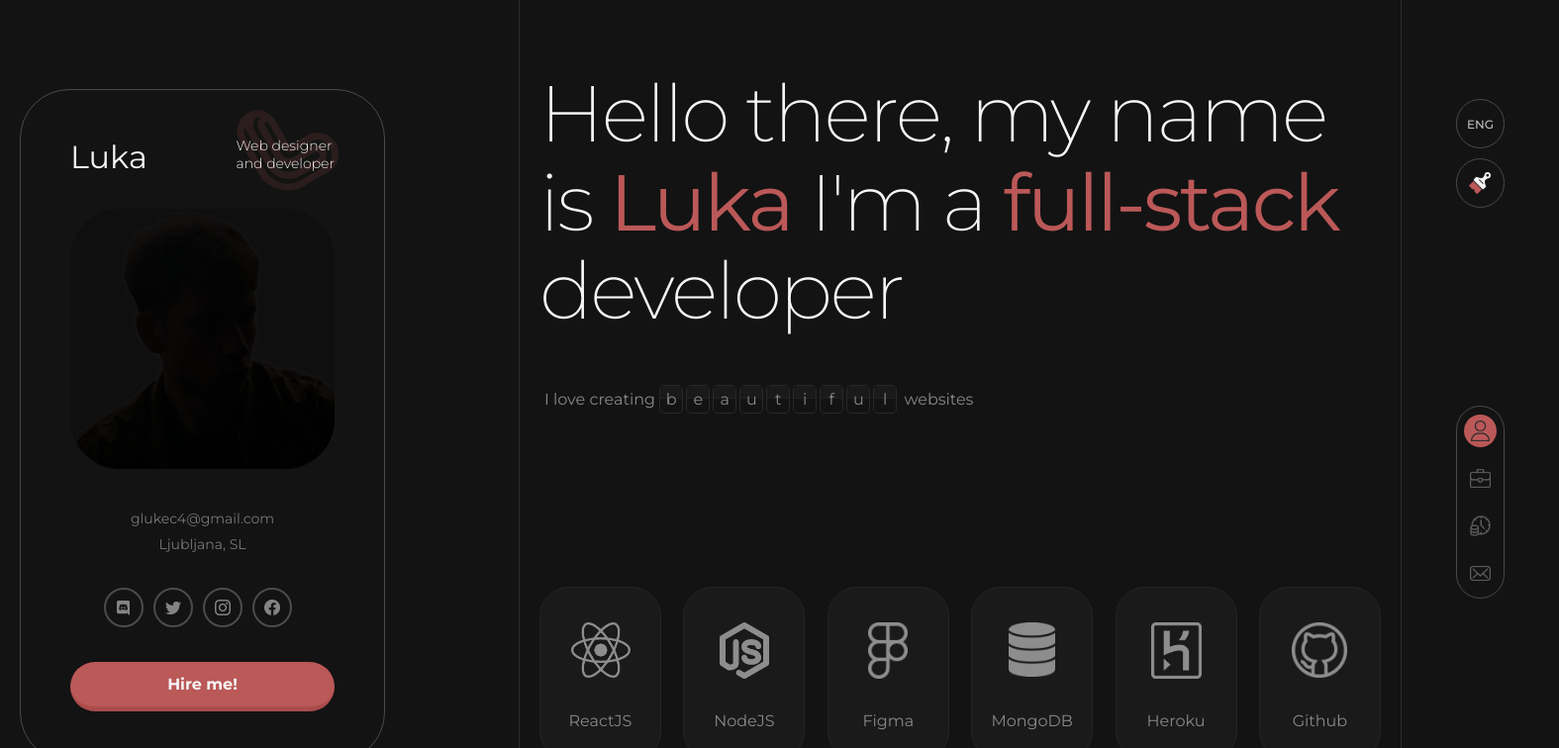
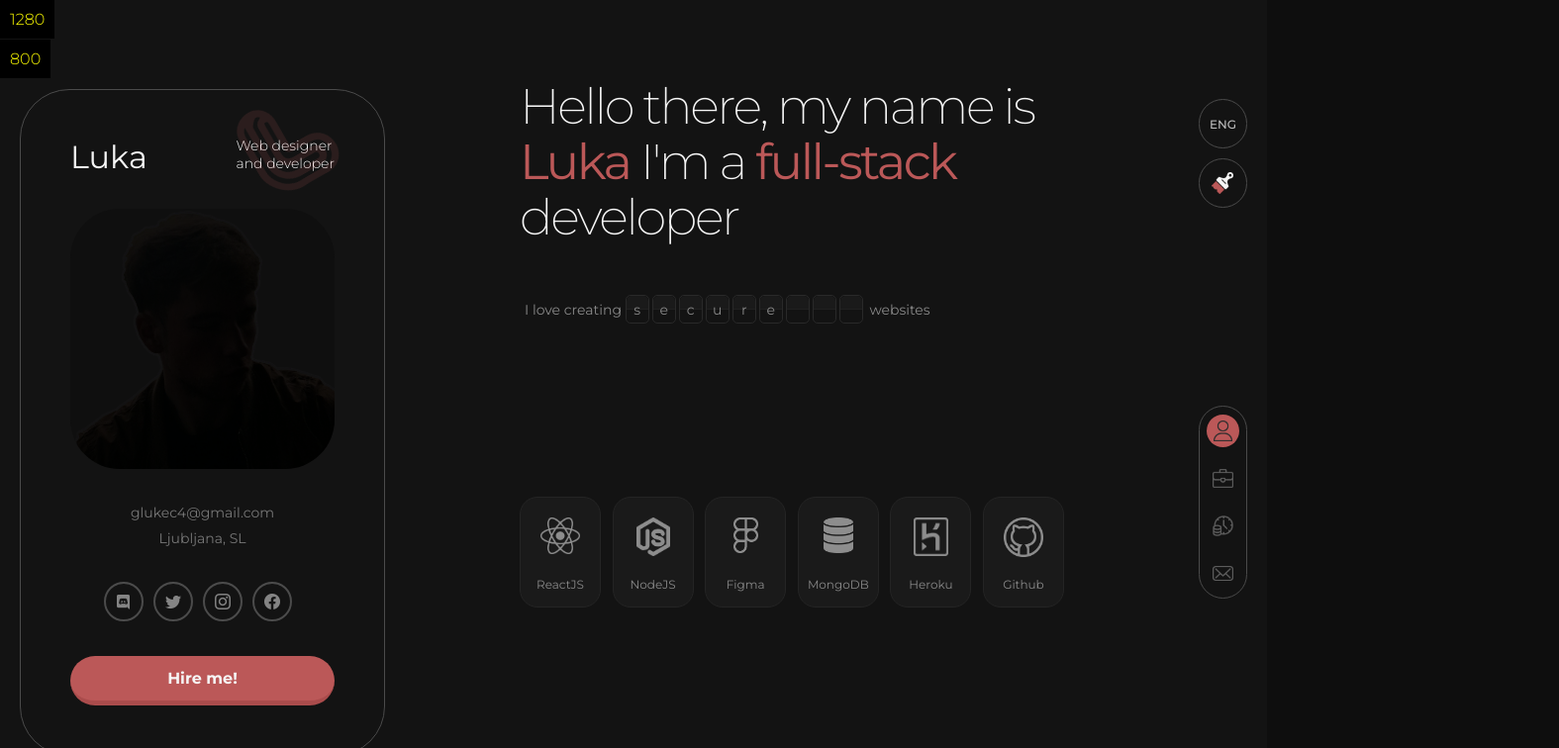
Before and after one commit to LukaG95/portfolio, a React (Create React App) app in the folder client/: page / in a window 1280 px wide. Shown: the top 756 px of the page at 99% size, 1575 px wide, since content can reach past the window. Built offline with nearby package versions, Linux system fonts and the light colour scheme.

Commit message:
70% responsive done

```diff
--- a/client/src/App.js
+++ b/client/src/App.js
@@ -9,6 +9,7 @@ import PriceBlock from './components/PriceBlock.js';
 import FormItem from './components/FormItem.js';
 import Navbar from './components/Navbar.js';
 import FilterItem from './components/FilterItem.js';
+import useWindowDimensions from './WindowDimensions.js';
 
 import ReactLogo from './images/react.png';
 import ReactRedLogo from './images/react red.png';
@@ -38,9 +39,10 @@ import AdvancedWebsite from './images/advanced website.png';
 import WebApp from './images/web app.png';
 
 function App() {
-  const [showWebsite, setShowWebsite] = useState(false);
+  const [showWebsite, setShowWebsite] = useState(true);
   const [selectedIndex, setSelectedIndex] = useState(0);
   const divRef = useRef(null);
+  const { s_width, s_height } = useWindowDimensions();
 
   const website_options = [
     { value: "Simple website" },
@@ -56,6 +58,7 @@ function App() {
 
     }, 2500);
   }, [])
+
 
   useEffect(() => {
 
@@ -85,6 +88,7 @@ function App() {
     };
 
   }, [showWebsite]);
+
 
   useEffect(() => {
     const handleScroll = () => {
@@ -123,6 +127,8 @@ function App() {
   if (showWebsite)
   return (
     <div className={styles.app}>
+      <div className={styles.dimensions}>{s_width}</div>
+      <div className={styles.dimensions} style={{top: "40px"}}>{s_height}</div>
       <div className={styles.left}>
         <div className={styles.placeholder}>
           <div className={styles.top}>
@@ -158,37 +164,37 @@ function App() {
               imageSrc={ReactLogo}
               imageHoverSrc={ReactRedLogo}
               name="ReactJS"
-              width="60px"
+              width={s_width <= 1680 && s_width > 1130 ? "40px" : "60px"}
             />
             <Skill
               imageSrc={NodeLogo}
               imageHoverSrc={NodeRedLogo}
               name="NodeJS"
-              width="50px"
+              width={s_width <= 1680 && s_width > 1130 ? "34px" : "50px"}
             />
             <Skill
               imageSrc={FigmaLogo}
               imageHoverSrc={FigmaRedLogo}
               name="Figma"
-              width="40px"
+              width={s_width <= 1680 && s_width > 1130 ? "25px" : "40px"}
             />
             <Skill
               imageSrc={MongoDBLogo}
               imageHoverSrc={MongoDBRedLogo}
               name="MongoDB"
-              width="47px"
+              width={s_width <= 1680 && s_width > 1130 ? "30px" : "47px"}
             />
             <Skill
               imageSrc={HerokuLogo}
               imageHoverSrc={HerokuRedLogo}
               name="Heroku"
-              width="51px"
+              width={s_width <= 1680 && s_width > 1130 ? "35px" : "51px"}
             />
             <Skill
               imageSrc={GithubLogo}
               imageHoverSrc={GithubRedLogo}
               name="Github"
-              width="56px"
+              width={s_width <= 1680 && s_width > 1130 ? "40px" : "56px"}
             />
           </div>
         </div>
@@ -227,7 +233,7 @@ function App() {
           </div>
         </div>
         <div className={styles.three} id="three">
-          <div className={`${styles.hidden} fade-in-div`}>
+          <div className={`${styles["price-wrapper"]} ${styles.hidden} fade-in-div`}>
             <PriceBlock
               title={"SIMPLE WEBSITE"}
               price={100}
--- a/client/src/App.module.scss
+++ b/client/src/App.module.scss
@@ -4,11 +4,18 @@
   position: relative;
 }
 
+.dimensions{
+  position: absolute;
+  top: 0;
+  left: 0;
+  color: yellow;
+  background-color: black;
+  padding: 10px;
+  z-index: 2;
+}
+
 .left{
   color: #f6f6f6;
-
-  left: 0px;
-  top: 0px;
 
   font-weight: 500;
   font-size: 24px;
@@ -16,7 +23,7 @@
   height: auto;
   width: fit-content;
 
-  padding: 0px 20px;
+  padding-left: 20px;
 
   background: #131313;
   border-right: 1px solid #2B2B2B;
@@ -26,6 +33,11 @@
   .placeholder{
     position: sticky;
     top: 90px;
+
+    display: flex;
+    flex-direction: column;
+
+    align-items: center;
 
     margin-right: 115px;
     padding: 50px;
@@ -39,6 +51,8 @@
 
       justify-content: space-between;
       align-items: end;
+
+      width: 100%;
 
       >:nth-child(1){
         font-size: 32px;
@@ -164,6 +178,9 @@
       border-bottom: 5px solid #AA4C4C;
       border-radius: 50px;
 
+      width: 100%;
+      max-width: 500px;
+
       cursor: pointer;
       user-select: none;
 
@@ -200,7 +217,7 @@
 
   .one{
     animation: appearFromTop 1s ease, appear 1s ease;
-    padding-top: 70px;
+    padding-top: 80px;
 
     .main-text{
       font-size: 80px;
@@ -209,7 +226,6 @@
       font-weight: 280;
 
       width: 850px;
-
 
       span{
         color: #BB5858;
@@ -240,10 +256,8 @@
     }
   }
 
-
   .two{
     background: #131313;
-    border-bottom: 1px solid #2B2B2B;
 
     animation: appearFromBottom 1s ease, appear 1s ease;
 
@@ -251,7 +265,6 @@
 
     .work-wrapper{
       display: grid;
-      width: 916px;
 
       grid-template-columns: 1fr 1fr;
       grid-template-rows: 1fr 100%;
@@ -336,11 +349,13 @@
   .three{
     padding-top: 120px;
     background: #131313;
-    height: 800px;
 
-    >div{
+    .price-wrapper{
       transition: opacity 1.5s ease, transform 0.75s ease;
-      display: flex;
+      display: grid;
+
+      grid-template-columns: 1fr 1fr 1fr;
+      gap: 40px;
 
       width: 850px;
 
@@ -354,8 +369,9 @@
     padding-top: 120px;
     padding-bottom: 80px;
 
+    border-bottom: none; // leave this
+
     form{
-      width: 750px;
       transition: opacity 1.5s ease, transform 0.75s ease;
 
       width: 850px;
@@ -498,3 +514,114 @@
 
   }
 }
+
+
+
+
+@media (max-width: 1680px) {
+  .middle .one .main-text {
+    font-size: 50px;
+    width: 550px;
+  }
+
+  .middle .one .middle-text {
+    font-size: 14px;
+    width: 550px;
+  }
+
+  .middle .one .skills-wrapper{
+    width: 550px;
+  }
+
+  .middle .two .work-wrapper{
+    grid-template-columns: 1fr;
+    grid-template-rows: auto;
+    width: 550px;
+
+    :nth-child(3){
+      grid-column: span 1;
+    }
+  }
+
+  .middle .three .price-wrapper{
+    width: 550px;
+    grid-template-columns: 1fr 1fr;
+  }
+
+  .middle .four form{
+    width: 550px
+  }
+
+}
+
+
+@media (max-width: 1310px) {
+  .left{
+    border-right: none;
+  }
+
+  .left .placeholder{
+    margin-right: 20px;
+  }
+
+  .right{
+    padding: 0px 20px;
+    border-left: none;
+  }
+
+  .middle .one, .middle .two, .middle .three {
+    border-bottom: none;
+  }
+
+}
+
+
+
+@media (max-width: 1130px) {
+  .app{
+    display: grid;
+  }
+
+  .left{
+    width: 100%;
+    padding-top: 20px;
+    padding-bottom: 20px;
+
+    border-bottom: 1px solid #2B2B2B;
+  }
+
+  .left .placeholder{
+    border: none;
+  }
+
+  .middle .one, .middle .two, .middle .three, .middle .four {
+    border-bottom: 1px solid #2B2B2B;
+
+    padding-left: 50px;
+    padding-right: 50px;
+
+  }
+
+  .middle .one .main-text {
+    font-size: 45px;
+    width: 100%;
+
+    text-align: center;
+
+  }
+
+  .middle .one .middle-text {
+    justify-content: center;
+    padding: 100px 0px;
+  }
+
+  .middle .one .skills-wrapper{
+    display: grid;
+    grid-template-columns: repeat(auto-fit, minmax(130px, 1fr));
+    gap: 25px;
+
+    width: 100%;
+
+    margin-top: 0px;
+  }
+}
--- /dev/null
+++ b/client/src/WindowDimensions.js
@@ -0,0 +1,27 @@
+import { useState, useEffect } from 'react';
+
+const useWindowDimensions = () => {
+  const [windowDimensions, setWindowDimensions] = useState({
+    s_width: window.innerWidth,
+    s_height: window.innerHeight,
+  });
+
+  useEffect(() => {
+    const handleResize = () => {
+      setWindowDimensions({
+        s_width: window.innerWidth,
+        s_height: window.innerHeight,
+      });
+    };
+
+    window.addEventListener('resize', handleResize);
+
+    return () => {
+      window.removeEventListener('resize', handleResize);
+    };
+  }, []);
+
+  return windowDimensions;
+};
+
+export default useWindowDimensions;
--- a/client/src/components/FilterItem.js
+++ b/client/src/components/FilterItem.js
@@ -12,6 +12,7 @@ const FilterItem = ({ options, currentOption, onOptionChange, isImageOption, mor
           key={option.value}
           onClick={() => onOptionChange(option)}
           style={dropdownStyle(index)}
+          className={moreLength && styles["reduce-width2"]}
         >
           {isImageOption ? (
             <img src={option.src} alt={option.value} style={{ width: '20px' }} />
@@ -25,7 +26,7 @@ const FilterItem = ({ options, currentOption, onOptionChange, isImageOption, mor
   return (
     <div
       onClick={() => setOpen(prev => !prev)}
-      className={styles.filter}
+      className={`${styles.filter} ${moreLength && styles["reduce-width"]}`}
       style={{
         height: (open && !moreLength) ? `${(options.length - 1) * 45 + 49}px` : (open && moreLength) ? `${(options.length - 1) * 64 + 59}px` : moreLength ? "65px" : undefined,
         width: moreLength && "260px",
@@ -38,7 +39,9 @@ const FilterItem = ({ options, currentOption, onOptionChange, isImageOption, mor
 
       }}
     >
-      <div style={{ height: moreLength && "55px",zIndex: 1, fontSize: moreLength && "16px", width: moreLength && "100%", fontWeight: moreLength && "300", display: "flex", justifyContent: moreLength && "start", paddingLeft: moreLength && "10px", borderRadius: moreLength && "10px", width: moreLength && "250px" }}>
+      <div
+        className={`${moreLength && styles["reduce-width2"]}`}
+        style={{ height: moreLength && "55px",zIndex: 1, fontSize: moreLength && "16px", width: moreLength && "100%", fontWeight: moreLength && "300", display: "flex", justifyContent: moreLength && "start", paddingLeft: moreLength && "10px", borderRadius: moreLength && "10px", width: moreLength && "250px" }}>
         {isImageOption ? (
           <img src={currentOption.src} alt={currentOption.value} />
         ) : (
--- a/client/src/components/FilterItem.module.scss
+++ b/client/src/components/FilterItem.module.scss
@@ -57,3 +57,14 @@
  }
 
 }
+
+@media (max-width: 1680px) {
+  .reduce-width{
+    width: 220px !important;
+  }
+
+  .reduce-width2{
+    width: 210px !important;
+  }
+
+}
--- a/client/src/components/FormItem.module.scss
+++ b/client/src/components/FormItem.module.scss
@@ -54,3 +54,15 @@
 
   }
 }
+
+
+@media (max-width: 1680px) {
+  .form-item input{
+    width: 220px;
+  }
+
+  .form-item textarea{
+    width: 550px;
+  }
+
+}
--- a/client/src/components/LetterBoxes.module.scss
+++ b/client/src/components/LetterBoxes.module.scss
@@ -30,6 +30,7 @@
     z-index: 0;
 
     border-bottom: 1px solid #202020;
+    border-radius: 5px 5px 0px 0px;
   }
 
 }
--- a/client/src/components/PriceBlock.module.scss
+++ b/client/src/components/PriceBlock.module.scss
@@ -1,17 +1,14 @@
 .price-block{
   position: relative;
 
-  width: 280px;
   height: 512px;
-
-  margin-right: 40px;
 
   border: 1px solid #2B2B2B;
   border-radius: 15px;
 
   padding: 40px 35px;
 
-  transition: border 0.5s ease;
+  transition: border 0.35s ease;
 
   cursor: pointer;
 
@@ -23,7 +20,7 @@
   .title{
     display: flex;
 
-    font-size: 17px;
+    font-size: 16px;
     font-weight: 700;
 
     align-items: center;
@@ -77,7 +74,7 @@
       border: 1px solid #BB5858;
       cursor: pointer;
 
-      transition: background 0.5s ease, border 0.5s ease;
+      transition: background 0.35s ease, border 0.35s ease;
     }
   }
 
--- a/client/src/components/Skill.module.scss
+++ b/client/src/components/Skill.module.scss
@@ -16,8 +16,6 @@
 
   border-radius: 30px;
   font-weight: 400;
-
-
 
   transition: transform 0.3s ease-in-out, border 0.3s ease-in-out, background 0.3s ease-in-out, color 0.3s ease-in-out;
 
@@ -48,3 +46,33 @@
   }
 
 }
+
+
+@media (min-width: 1130px) and (max-width: 1680px) {
+  .skill{
+    width: 82px;
+
+    font-size: 12px;
+    padding: 20px 0px 15px 0px;
+
+    border-radius: 18px;
+  }
+
+  .skill >div{
+    margin-top: 60px;
+  }
+}
+
+
+@media (max-width: 1130px) {
+  .skill{
+
+    width: auto;
+
+  }
+
+  .skill >div{
+
+
+  }
+}
```
